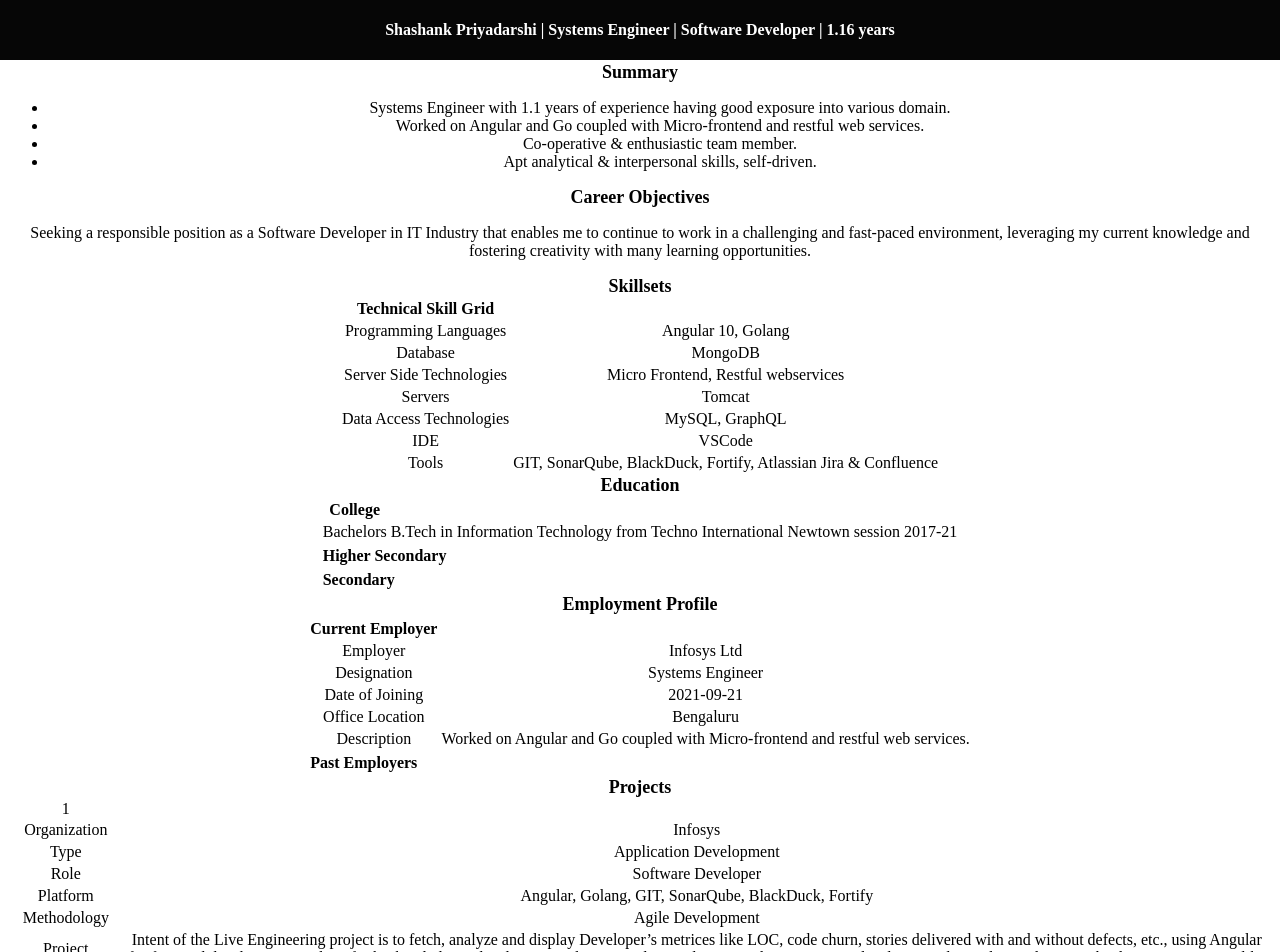
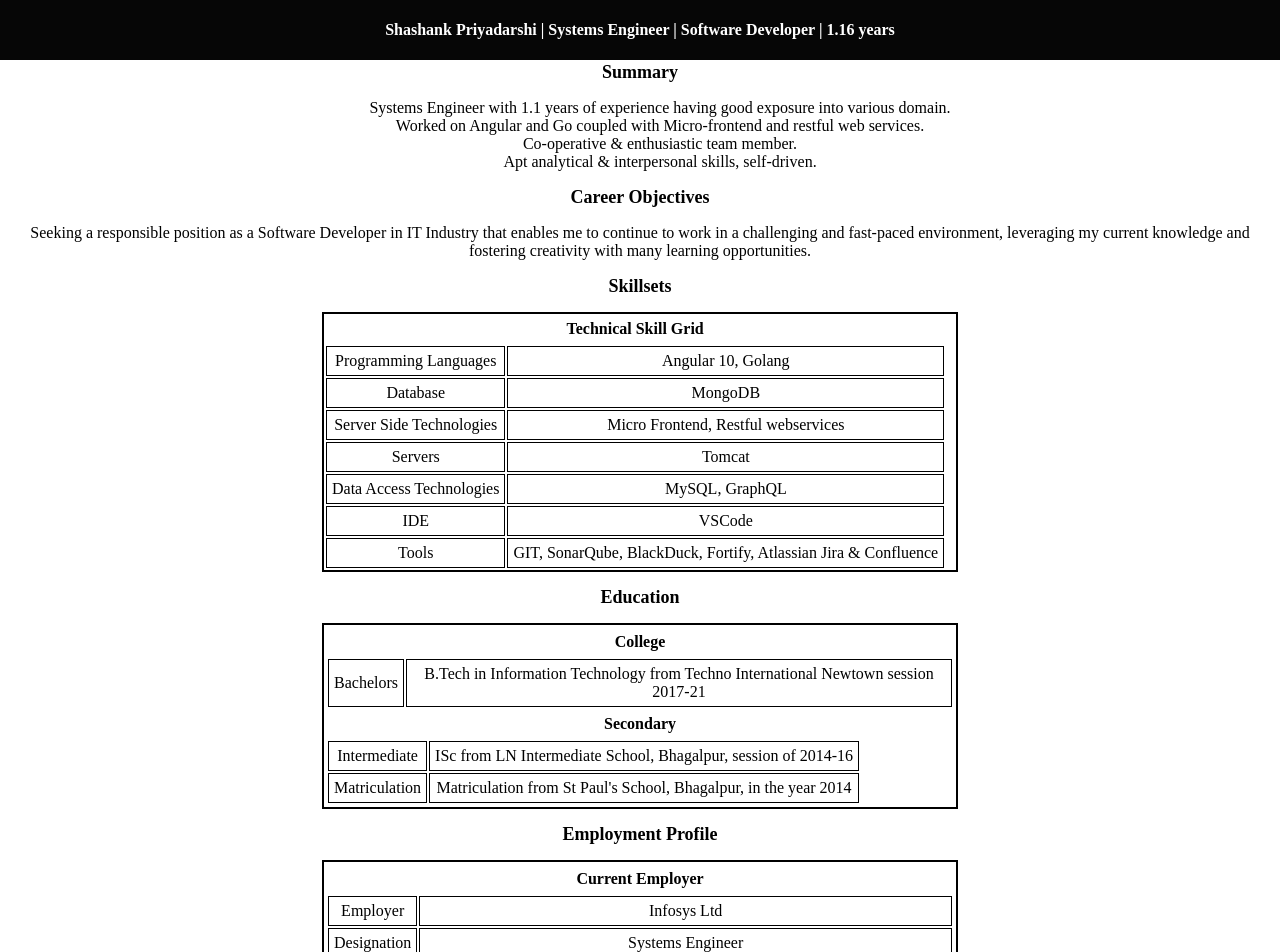
Before and after one commit to shashank-priyadarshi/portfolio-core-ui, an Angular app: page / in a window 1280 px wide. Shown: the top 952 px of the page. Built offline with nearby package versions, Linux system fonts and the light colour scheme.

Commit message:
css added

```diff
--- a/src/app/footer/footer.component.ts
+++ b/src/app/footer/footer.component.ts
@@ -17,7 +17,7 @@
   }
 
   fetchSMLinks() {
-    this.sharedService.getSharedData().subscribe((data) => {
+    this.sharedService.getData().subscribe((data) => {
       this.linkedInURL = data.footer.links[0].linkedin;
       this.gitHubURL = data.footer.links[0].github;
     });
--- a/src/app/header/header.component.ts
+++ b/src/app/header/header.component.ts
@@ -20,7 +20,7 @@
   }
 
   calculateExperience() {
-    this.sharedService.getSharedData().subscribe((data) => {
+    this.sharedService.getData().subscribe((data) => {
       let previousEmployer = data.employment_profile.previous_employer;
       if (!previousEmployer.length) {
         this.startTime =
@@ -32,7 +32,7 @@
   }
 
   fetchDetails() {
-    this.sharedService.getSharedData().subscribe((data) => {
+    this.sharedService.getData().subscribe((data) => {
       this.headerDetails =
         data.header.name +
         ' | ' +
--- a/src/app/shared.service.ts
+++ b/src/app/shared.service.ts
@@ -8,9 +8,6 @@
 export class SharedService {
   constructor(private http: HttpClient) {}
 
-  public getSharedData(): Observable<any> {
-    return this.http.get('assets/data/data_format.json');
-  }
   public getData(): Observable<any> {
     return this.http.get('assets/data/data.json');
   }
--- a/src/app/skeleton/skeleton.component.html
+++ b/src/app/skeleton/skeleton.component.html
@@ -1,22 +1,35 @@
 <style>
   .body {
-    margin: 0 auto;
     text-align: center;
+    word-wrap: break-word;
   }
   .header {
     font-weight: bolder;
     font-size: large;
   }
   .table {
+    width: 50%;
+    height: fit-content;
+    margin:15px;
     margin-left: auto;
     margin-right: auto;
+    border: 2px solid;
+  }
+  .table th {
+    display: flex;
+    justify-content: center;
+    margin:5px;
+  }
+  .table td {
+    border: 1px solid;
+    padding: 5px;
   }
 </style>
 <div class="body">
   <div>
     <div class="header">Summary</div>
     <ul>
-      <li *ngFor="let x of summary">{{ x }}</li>
+      <li style="display: block;" *ngFor="let x of summary">{{ x }}</li>
     </ul>
   </div>
   <div>
@@ -25,10 +38,9 @@
   </div>
   <div>
     <div class="header">Skillsets</div>
-    <table class="table">
-      <thead>
-        <th>Technical Skill Grid</th>
-      </thead>
+    <div class="table">
+      <table>
+        <th style="display: table-caption;">Technical Skill Grid</th>
         <tbody>
           <tr *ngFor="let key of skillGridKeys; let i = index">
             <td>{{ key }}</td>
@@ -37,13 +49,13 @@
         </tbody>
       </table>
     </div>
+  </div>
   <div>
     <div class="header">Education</div>
-    <table class="table">
+    <div class="table">
+      <table>
         <div>
-        <thead>
           <th class="sub-header">College</th>
-        </thead>
           <tbody>
             <tr *ngFor="let x of college_keys; let i = index">
               <td>{{ x }}</td>
@@ -52,26 +64,23 @@
           </tbody>
         </div>
         <div>
-        <thead>
-          <th class="sub-header">Higher Secondary</th>
-        </thead>
-        <tbody></tbody>
-      </div>
-      <div>
-        <thead>
           <th class="sub-header">Secondary</th>
-        </thead>
-        <tbody></tbody>
+          <tbody>
+            <tr *ngFor="let x of secondary_keys; let i = index">
+              <td>{{ x }}</td>
+              <td>{{ secondary[i] }}</td>
+            </tr>
+          </tbody>
         </div>
       </table>
     </div>
+  </div>
   <div>
     <div class="header">Employment Profile</div>
-    <table class="table">
+    <div class="table">
+      <table>
         <div>
-        <thead>
           <th class="sub-header">Current Employer</th>
-        </thead>
           <tbody>
             <tr *ngFor="let x of employment_keys; let i = index">
               <td>{{ x }}</td>
@@ -80,22 +89,20 @@
           </tbody>
         </div>
         <div>
-        <thead>
           <th class="sub-header">Past Employers</th>
-        </thead>
           <tbody></tbody>
         </div>
       </table>
     </div>
+  </div>
   <div>
     <div class="header">Projects</div>
     <div *ngFor="let x of projects; let i = index">
-      <table class="table">
-        <thead>
-          {{
-            i + 1
-          }}
-        </thead>
+      <div class="table">
+        <table>
+          <th style="display: table-caption;">
+            {{ i + 1 }}
+          </th>
           <tbody>
             <tr *ngFor="let key of project_keys; let _i = index">
               <td>{{ key }}</td>
@@ -105,6 +112,7 @@
         </table>
       </div>
     </div>
+  </div>
   <div class="header">
     <div>Certifications</div>
   </div>
--- a/src/app/skeleton/skeleton.component.ts
+++ b/src/app/skeleton/skeleton.component.ts
@@ -17,6 +17,8 @@
   employment_keys: any;
   project_keys: any;
   projects: any;
+  secondary: any;
+  secondary_keys: any;
 
   constructor(private sharedService: SharedService) {}
 
@@ -36,6 +38,8 @@
       this.employment_keys = data.keys.body.employment_profile.employer;
       this.project_keys = data.keys.body.projects;
       this.projects = data.body.projects;
+      this.secondary = data.body.education.secondary;
+      this.secondary_keys = data.keys.body.education[1].secondary;
     });
   }
 }
--- a/src/assets/data/data.json
+++ b/src/assets/data/data.json
@@ -34,7 +34,7 @@
       "college": [
         "B.Tech in Information Technology from Techno International Newtown session 2017-21"
       ],
-      "secondary": []
+      "secondary": ["ISc from LN Intermediate School, Bhagalpur, session of 2014-16", "Matriculation from St Paul's School, Bhagalpur, in the year 2014"]
     },
     "employment_profile": {
       "current_employer": [
@@ -49,12 +49,12 @@
     "projects": [
       [
         "Infosys",
+        "Software Developer",
         "Application Development",
-        "Software Developer",
+        "Web Development",
+        "Agile Development",
         "Angular, Golang, GIT, SonarQube, BlackDuck, Fortify",
-        "Agile Development",
         "Intent of the Live Engineering project is to fetch, analyze and display Developer’s metrices like LOC, code churn, stories delivered with and without defects, etc., using Angular for frontend development, and Go for backend plugin development. Plugins used several ALM tools to aggregate developer analytics data and storing the data in NoSQL DB like MongoDB. Thus enabling the upper management to take data driven relevant business decisions.",
-        "Web Development",
         "Responsible for development and implementation of small to medium complex components of a project module.\nResponsible for development of Micro-Frontends.\nImplement new enhancements in above applications as requested by the product owners.\nResolving security vulnerabilities and efficiency of code as per Fortify, BlackDuck and SonaQube.\nLearning on the job towards developing domain knowledge.\nCommunicating and coordinating with teammates on technical and functional areas."
       ]
     ],
@@ -78,24 +78,27 @@
           ]
         }
       ],
-      "education": [{ "college": ["Bachelors"] }, { "secondary": [] }],
+      "education": [
+        { "college": ["Bachelors"] },
+        { "secondary": ["Intermediate", "Matriculation"] }
+      ],
       "employment_profile": {
         "employer": [
           "Employer",
           "Designation",
-          "Date of Joining",
-          "Office Location",
+          "DOJ",
+          "Location",
           "Description"
         ]
       },
       "projects": [
         "Organization",
+        "Role",
         "Type",
-        "Role",
+        "Domain",
+        "Methodology",
         "Platform",
-        "Methodology",
         "Project Description",
-        "Domain",
         "Responsibilities"
       ],
       "Certifications": {}
--- a/src/assets/data/data_format.json
+++ /dev/null
@@ -1,76 +0,0 @@
-{
-  "header": {
-    "name": "Shashank Priyadarshi",
-    "role": ["Systems Engineer", "Software Developer"]
-  },
-  "footer": {
-    "links": [
-      {
-        "linkedin": "https://linkedin.com/in/lalilalox2",
-        "github": "https://github.com/shashank-priyadarshi"
-      }
-    ]
-  },
-  "body": [
-    {
-      "content": "Systems Engineer with 1.1 years of experience having good exposure into various domain.\nWorked on Angular and Go coupled with Micro-frontend and restful web services.\nCo-operative & enthusiastic team member.\nApt analytical & interpersonal skills, self-driven.",
-      "flag": false
-    },
-    {
-      "content": "Seeking a responsible position as a Software Developer in IT Industry that enables me to continue to work in a challenging and fast-paced environment, leveraging my current knowledge and fostering creativity with many learning opportunities.",
-      "flag": false
-    },
-    {
-      "content": {
-        "content": {
-          "Programming Languages": "Angular 10, Golang",
-          "Database": "MongoDB",
-          "Server Side Technologies": "Micro Frontend, Restful webservices",
-          "Servers": "Tomcat",
-          "Data Access Technologies": "MySQL, GraphQL",
-          "IDE": "VSCode",
-          "Tools": "GIT, SonarQube, BlackDuck, Fortify, Atlassian Jira & Confluence",
-          "flag": true
-        }
-      },
-      "flag": true
-    },
-    {
-      "content": {
-        "content": {
-          "Bachelors": "B.Tech in Information Technology from Techno International Newtown session 2017-21"
-        },
-        "flag": true
-      },
-      "flag": true
-    },
-    {
-      "content": {
-        "content": {
-          "Employer": "Infosys Ltd",
-          "Designation": "Systems Engineer",
-          "Date of Joining": "2021-09-21",
-          "Office Location": "Bengaluru",
-          "Description": "Worked on Angular and Go coupled with Micro-frontend and restful web services."
-        },
-        "flag": true
-      },
-      "flag": true
-    },
-    {
-      "content": "Company: Infosys, \nType: Application Development, \nRole: Software Developer, \nPlatform: Angular, Golang, GIT, SonarQube, BlackDuck, Fortify, \nMethodology: Agile Development, \nProject Description: Intent of the Live Engineering project is to fetch, analyze and display Developer’s metrices like LOC, code churn, stories delivered with and without defects, etc., using Angular for frontend development, and Go for backend plugin development. Plugins used several ALM tools to aggregate developer analytics data and storing the data in NoSQL DB like MongoDB. Thus enabling the upper management to take data driven relevant business decisions.,\n Domain: Web Development, \nResponsibilities: Responsible for development and implementation of small to medium complex components of a project module.\nResponsible for development of Micro-Frontends.\nImplement new enhancements in above applications as requested by the product owners.\nResolving security vulnerabilities and efficiency of code as per Fortify, BlackDuck and SonaQube.\nLearning on the job towards developing domain knowledge.\nCommunicating and coordinating with teammates on technical and functional areas.",
-      "flag": false
-    }
-  ],
-  "assets": [],
-  "employment_profile": {
-    "current_employer": {
-      "employer": "Infosys Ltd",
-      "designation": "Systems Engineer",
-      "date_of_joining": "2021-09-21",
-      "office_location": "Bengaluru",
-      "description": "Worked on Angular and Go coupled with Micro-frontend and restful web services."
-    },
-    "previous_employer": []
-  }
-}
```
Lines whose indentation alone changed are shown as unchanged.
